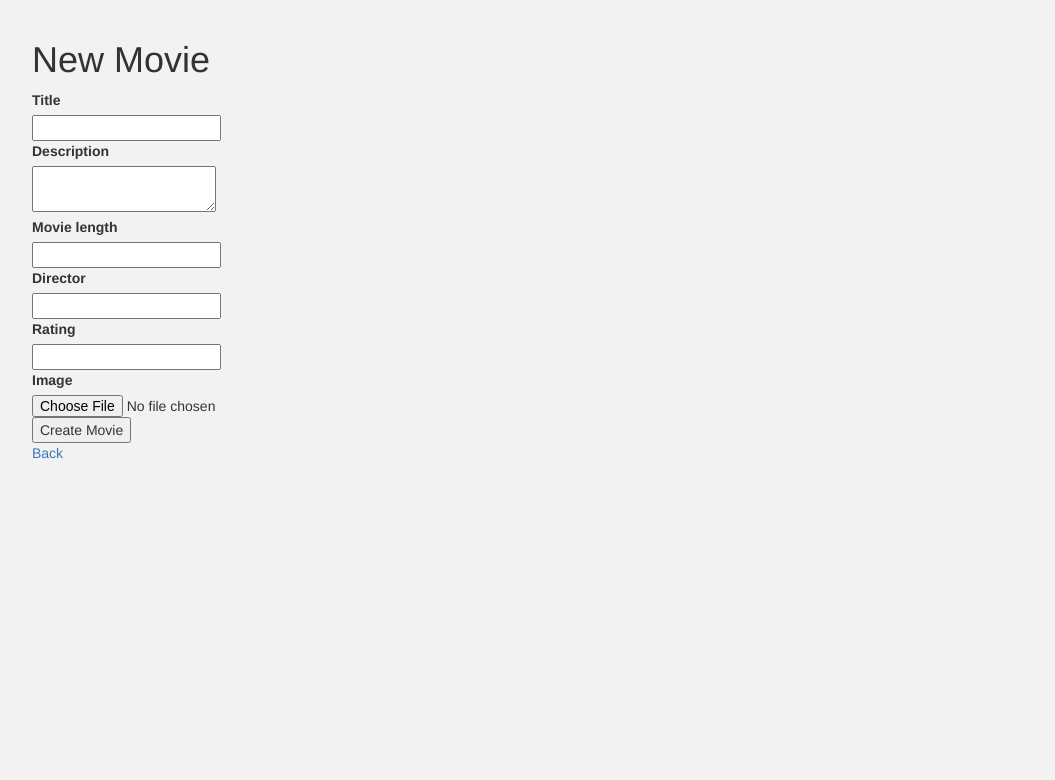
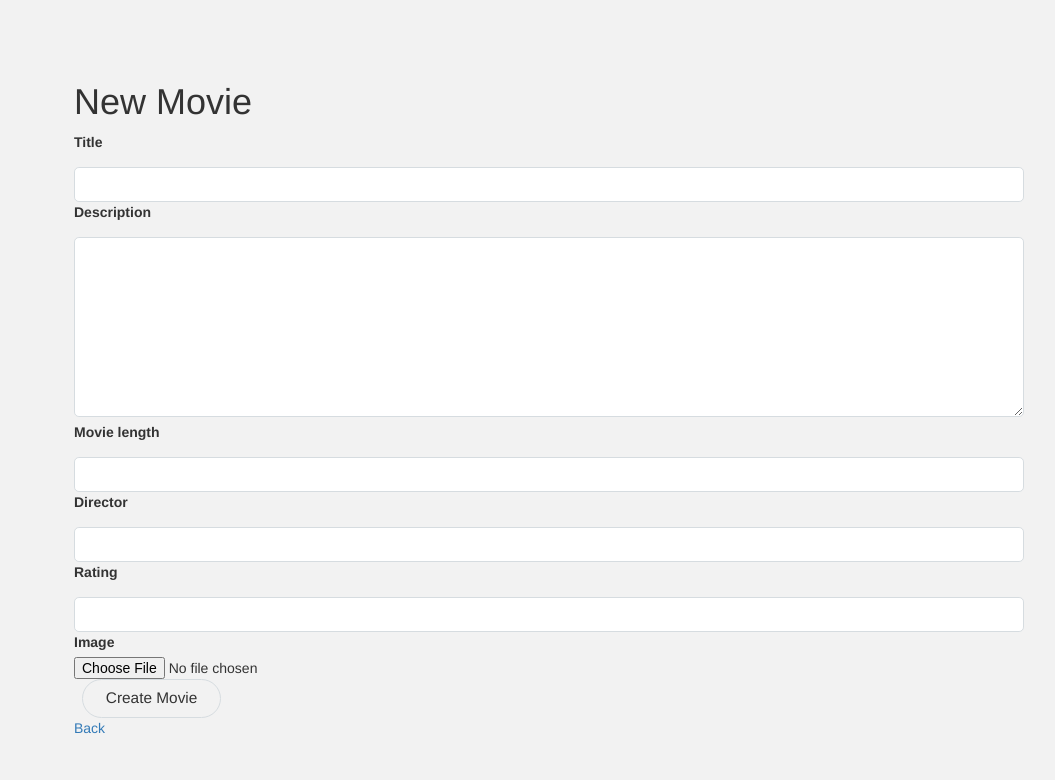
Before and after one commit to apoorv1704/moview-review, a Rails app: page /movies/new in a window 1280 px wide. Shown: the part 62-842 px from the top of the page, without its empty margins (38-1093 px from the left). Before the commit the page ends 521 px from the top, so only its background shows below. Run offline with Rails 7, Linux system fonts and the light colour scheme; the visitor is signed in with stand-in values (Sample User, id 1); style sheets or scripts are compiled from the project's sources; parts of the project's set-up code (start-up, migrations or seed data) failed here and were passed over; some libraries are stand-ins or nearby versions.

Commit message:
Html/css

```diff
--- a/app/assets/javascripts/reviews.js
+++ /dev/null
@@ -1,3 +0,0 @@
-# Place all the behaviors and hooks related to the matching controller here.
-# All this logic will automatically be available in application.js.
-# You can use CoffeeScript in this file: http://coffeescript.org/
--- a/app/assets/stylesheets/application.scss
+++ b/app/assets/stylesheets/application.scss
@@ -29,3 +29,61 @@ body {
     padding-bottom: 8px;
    }
 }
+
+#page_wrapper {
+		padding: 3em;
+		.profile_image {
+			width: 300px;
+			float: left;
+			margin-right: 2em;
+			img {
+				width: 100%;
+				border-radius: 0.35em;
+			}
+		}
+		.content {
+			h1 {
+				font-weight: 500;
+			}
+			p {
+				font-size: 1.1em;
+				line-height: 1.75;
+			}
+			a {
+				color: #33acb7;
+				font-weight: 700;
+				text-decoration: none;
+			}
+		}
+
+	.links {
+		margin: 2em 0;
+	}
+	input[type="text"], input[type="email"], input[type="password"], textarea {
+		width: 90%;
+		border: 1px solid #d6dce0;
+		border-radius: .35em;
+		margin-top: 10px;
+		padding: .5em 1em;
+		line-height: 1.75;
+	}
+	input[type="text"] {
+		height: 35px;
+	}
+	textarea {
+		min-height: 180px;
+	}
+	input[type="submit"] {
+		outline: none;
+		background: transparent;
+		border: 1px solid #d6dce0;
+		padding: .5em 1.5em;
+		font-size: 1.1em;
+		border-radius: 1.5em;
+		margin-left: .5em;
+		&:hover {
+			border: 1px solid #33acb7;
+			color: #33acb7;
+		}
+	}
+}
--- a/app/views/devise/registrations/edit.html.erb
+++ b/app/views/devise/registrations/edit.html.erb
@@ -1,3 +1,4 @@
+<div id="page_wrapper">
 <h2>Edit <%= resource_name.to_s.humanize %></h2>
 
 <%= form_for(resource, as: resource_name, url: registration_path(resource_name), html: { method: :put }) do |f| %>
@@ -42,3 +43,4 @@
 
 <p><%= button_to "Log Out", destroy_user_session_path, method: :delete %></p>
 <%= link_to "Back", :back %>
+</div>
--- a/app/views/movies/edit.html.erb
+++ b/app/views/movies/edit.html.erb
@@ -1,6 +1,8 @@
+<div id="page_wrapper">
 <h1>Editing Movie</h1>
 
 <%= render 'form' %>
 
 <%= link_to 'Show', @movie %> |
 <%= link_to 'Back', movies_path %>
+</div>
--- a/app/views/movies/new.html.erb
+++ b/app/views/movies/new.html.erb
@@ -1,5 +1,7 @@
+<div id="page_wrapper">
 <h1>New Movie</h1>
 
 <%= render 'form' %>
 
 <%= link_to 'Back', movies_path %>
+</div>
```
